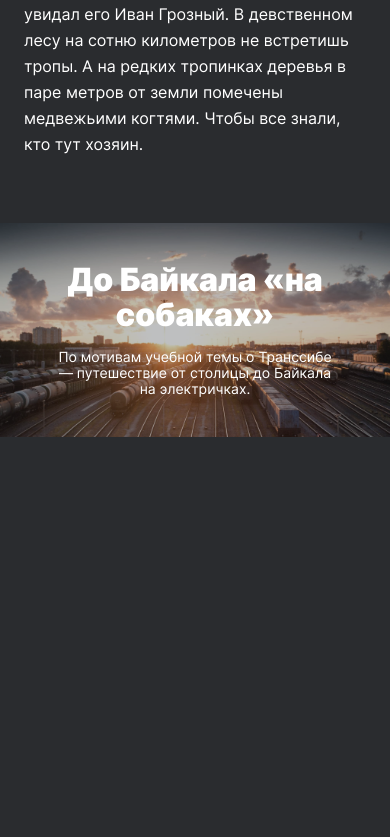
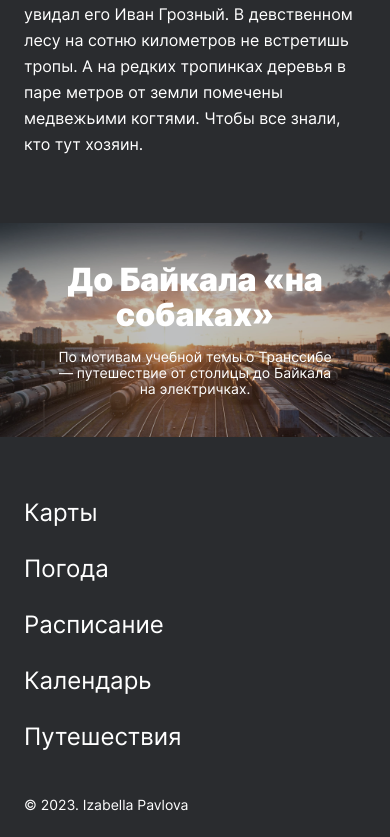
Before and after one commit to IzabellaPavlova/russian-travel, a plain HTML site: page index.html in a window 390 px wide. Shown: the part 9785-10622 px from the top of the page. Before the commit the page ends 10286 px from the top, so only its background shows below. Drawn offline with Linux system fonts and the light colour scheme; files whose address does not match are found by name.

Commit message:
add footer

```diff
--- /dev/null
+++ b/blocks/footer/__column-links/footer__column-links.css
@@ -0,0 +1,15 @@
+.footer__column-links {
+  list-style: none;
+  padding: 0;
+  margin: 0;
+  display: flex;
+  flex-direction: row;
+  gap: 18px;
+}
+
+@media screen and (max-width: 720px) {
+  .footer__column-links {
+    flex-direction: column;
+    gap: 32px;
+  }
+}
--- /dev/null
+++ b/blocks/footer/__columns/footer__columns.css
@@ -0,0 +1,14 @@
+.footer__columns {
+  display: flex;
+  flex-direction: row;
+  justify-content: space-between;
+  align-items: flex-end;
+}
+
+@media screen and (max-width: 720px) {
+  .footer__columns {
+    flex-direction: column;
+    align-items: flex-start;
+    gap: 48px;
+  }
+}
--- /dev/null
+++ b/blocks/footer/__copyright/footer__copyright.css
@@ -0,0 +1,15 @@
+.footer__copyright {
+  margin: 0;
+  text-decoration: none;
+  font-size: 14px;
+  font-weight: 400;
+  line-height: 1.14;
+  font-style: normal;
+  color: #FFFFFF;
+}
+
+@media screen and (max-width: 320px) {
+  .footer__copyright {
+    line-height: 1;
+  }
+}
--- /dev/null
+++ b/blocks/footer/__link/footer__link.css
@@ -0,0 +1,20 @@
+.footer__link {
+  text-decoration: none;
+  font-size: 16px;
+  font-weight: 400;
+  line-height: 1.12;
+  font-style: normal;
+  color: #FFFFFF;
+}
+
+.footer__link:hover {
+  opacity: 0.5;
+  transition: opacity 0.2s;
+}
+
+@media screen and (max-width: 720px) {
+  .footer__link {
+    font-size: 24px;
+    line-height: 1;
+  }
+}
--- /dev/null
+++ b/blocks/footer/footer.css
@@ -0,0 +1,16 @@
+.footer {
+  margin: 0;
+  padding: 0 48px 24px;
+}
+
+@media screen and (max-width: 768px) {
+  .footer {
+    padding: 0 24px 24px;
+  }
+}
+
+@media screen and (max-width: 720px) {
+  .footer {
+    padding: 0 16px auto 24px;
+  }
+}
--- a/index.html
+++ b/index.html
@@ -229,7 +229,35 @@
           </a>
         </section>
       </main>
-      <footer class="footer"></footer>
+      <footer class="footer">
+        <div class="footer__columns">
+          <nav>
+            <ul class="footer__column-links">
+              <li>
+                <a class="footer__link" href="https://yandex.ru/maps"
+                  target="_blank">Карты</a>
+              </li>
+              <li>
+                <a class="footer__link" href="https://yandex.ru/pogoda"
+                  target="_blank">Погода</a>
+              </li>
+              <li>
+                <a class="footer__link" href="https://rasp.yandex.ru"
+                  target="_blank">Расписание</a>
+              </li>
+              <li>
+                <a class="footer__link" href="https://calendar.yandex.ru"
+                  target="_blank">Календарь</a>
+              </li>
+              <li>
+                <a class="footer__link" href="https://travel.yandex.ru"
+                  target="_blank">Путешествия</a>
+              </li>
+            </ul>
+          </nav>
+          <p class="footer__copyright">&copy; 2023. Izabella Pavlova</p>
+        </div>
+      </footer>
     </div>
   </body>
 </html>
--- a/pages/index.css
+++ b/pages/index.css
@@ -50,3 +50,10 @@
 @import url(../blocks/cover/__overlay/cover__overlay.css);
 @import url(../blocks/cover/__title/cover__title.css);
 @import url(../blocks/cover/__subtitle/cover__subtitle.css);
+
+/* Footer */
+@import url(../blocks/footer/footer.css);
+@import url(../blocks/footer/__columns/footer__columns.css);
+@import url(../blocks/footer/__column-links/footer__column-links.css);
+@import url(../blocks/footer/__link/footer__link.css);
+@import url(../blocks/footer/__copyright/footer__copyright.css);
```
